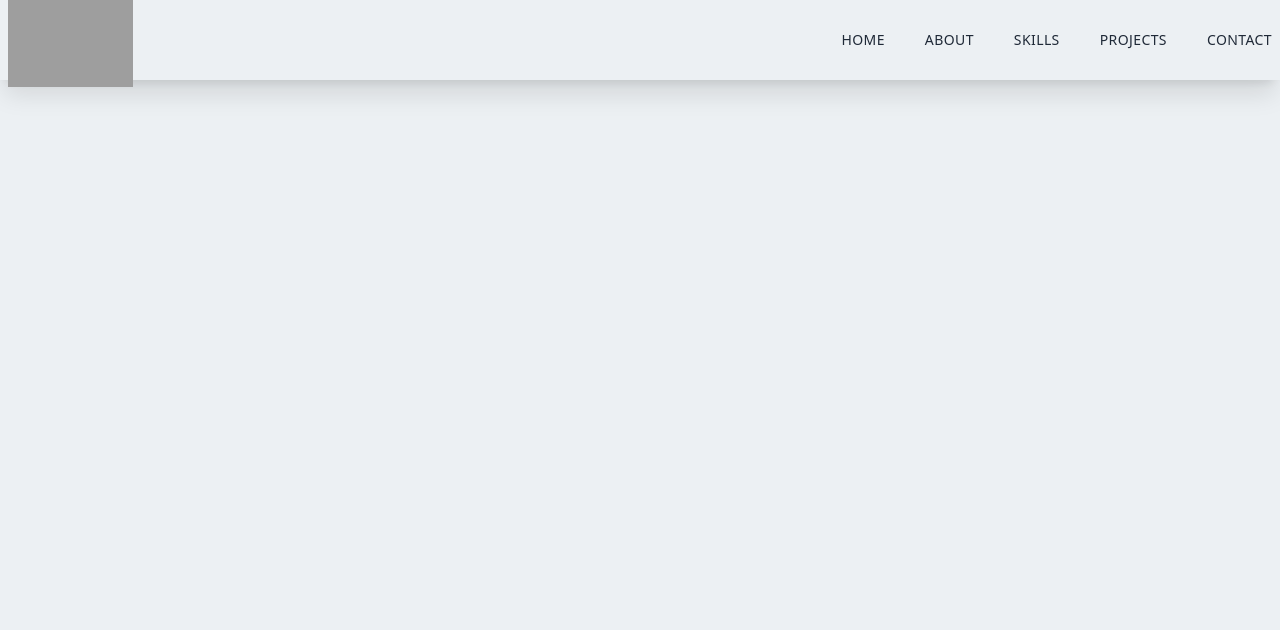
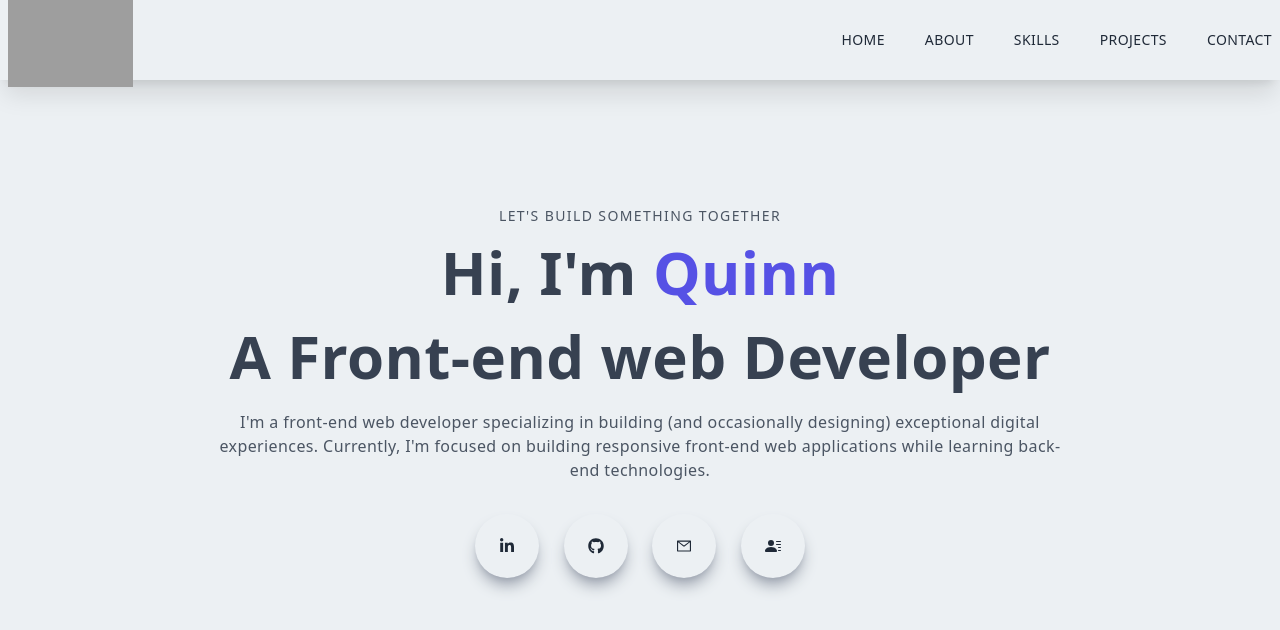
Before and after one commit to Quinnwalker/portfolio-nextjs, a Next.js app: page / in a window 1280 px wide. Shown: the top 630 px of the page. Built offline with nearby package versions, Linux system fonts and the light colour scheme; grey boxes are pictures that could not be loaded.

Commit message:
Created main page and added link icons

```diff
--- a/components/Main.jsx
+++ b/components/Main.jsx
@@ -1,4 +1,7 @@
 import React from "react";
+import { AiOutlineMail } from "react-icons/ai";
+import { BsFillPersonLinesFill } from "react-icons/bs";
+import { FaGithub, FaLinkedinIn } from "react-icons/fa";
 
 const Main = () => {
   return (
@@ -8,6 +11,30 @@
           <p className="uppercase text-sm tracking-widest text-gray-600">
             LET&#39;S BUILD SOMETHING TOGETHER
           </p>
+          <h1 className="py-4 text-gray-700">
+            Hi, I&#39;m <span className="text-[#5651e5]"> Quinn</span>
+          </h1>
+          <h1 className="py-2 text-gray-700">A Front-end web Developer</h1>
+          <p className="py-4 text-gray-600 max-w-[70%] m-auto">
+            I&#39;m a front-end web developer specializing in building (and
+            occasionally designing) exceptional digital experiences. Currently,
+            I&#39;m focused on building responsive front-end web applications
+            while learning back-end technologies.
+          </p>
+          <div className="flex items-center justify-between max-w-[330px] m-auto py-4">
+            <div className="rounded-full shadow-lg shadow-gray-400 p-6 cursor-pointer hover:scale-110 ease-in duration-300">
+              <FaLinkedinIn />
+            </div>
+            <div className="rounded-full shadow-lg shadow-gray-400 p-6 cursor-pointer hover:scale-110 ease-in duration-300">
+              <FaGithub />
+            </div>
+            <div className="rounded-full shadow-lg shadow-gray-400 p-6 cursor-pointer hover:scale-110 ease-in duration-300">
+              <AiOutlineMail />
+            </div>
+            <div className="rounded-full shadow-lg shadow-gray-400 p-6 cursor-pointer hover:scale-110 ease-in duration-300">
+              <BsFillPersonLinesFill />
+            </div>
+          </div>
         </div>
       </div>
     </div>
--- a/pages/index.js
+++ b/pages/index.js
@@ -1,5 +1,6 @@
 import Head from "next/head";
 import Image from "next/image";
+import Main from "../components/Main";
 import Navbar from "../components/Navbar";
 
 export default function Home() {
@@ -11,6 +12,7 @@
         <link rel="icon" href="/favicon.ico" />
       </Head>
       <Navbar />
+      <Main />
     </div>
   );
 }
```
